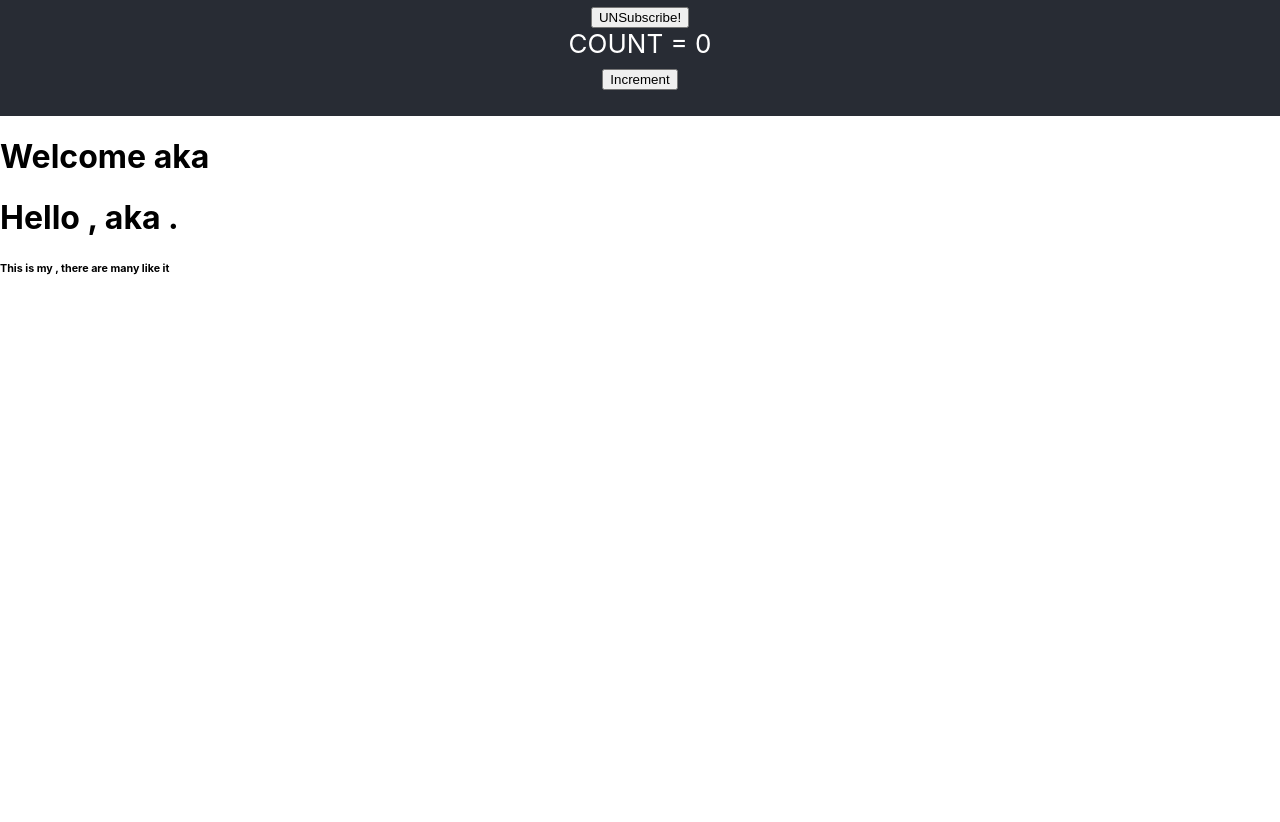
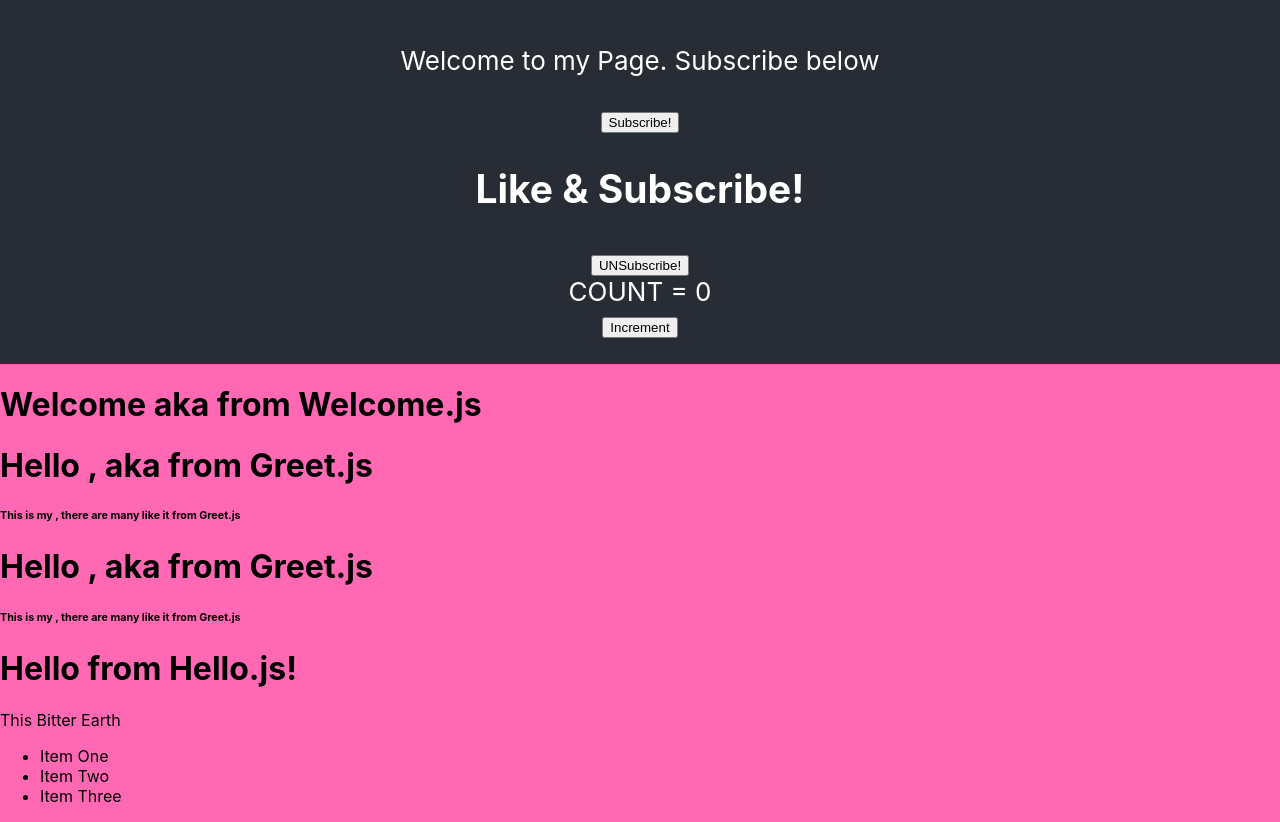
Before and after one commit to Dec24th/my-react-app-sandbox, a React (Create React App) app: page / in a window 1280 px wide. Shown: the part 1380-2202 px from the top of the page. Before the commit the page ends 1680 px from the top, so only its background shows below. Built offline with nearby package versions, Linux system fonts and the light colour scheme.

Commit message:
Destructoring Props/State

```diff
--- a/src/components/Greet.js
+++ b/src/components/Greet.js
@@ -1,14 +1,14 @@
 import React from 'react';
 
 const Greet = (props) => {
-    console.log(props)
+      const {name, heroName, equipment, children} = props;
     return (
         <div>
         <h1>
-            Hello {props.name}, aka {props.heroName}.
+            Hello {name}, aka {heroName} from Greet.js
         </h1>
-        <h6>This is my {props.equipment}, there are many like it</h6>
-        {props.children}
+        <h6>This is my {equipment}, there are many like it from Greet.js</h6>
+        {children}
     </div>
     )
 }
--- a/src/components/Hello.js
+++ b/src/components/Hello.js
@@ -4,6 +4,12 @@ const Hello = () => {
     return (
         <div>
             <h1>Hello from Hello.js!</h1>
+            <p>This Bitter Earth</p>
+            <ul>
+                <li>Item One</li>
+                <li>Item Two</li>
+                <li>Item Three</li>
+            </ul>
         </div>
     )
 }
--- a/src/components/Welcome.js
+++ b/src/components/Welcome.js
@@ -2,7 +2,9 @@ import React, { Component } from 'react';
 
 class Welcome extends Component {
     render(){
-        return <h1>Welcome {this.props.name} aka {this.props.heroName}</h1>
+        const {name, heroName, equipment, children} = this.props;
+        //const {state1, state2} = this.state
+        return <h1>Welcome {name} aka {heroName} from Welcome.js</h1>
     }
 }
 
--- a/src/index.css
+++ b/src/index.css
@@ -5,6 +5,7 @@ body {
     sans-serif;
   -webkit-font-smoothing: antialiased;
   -moz-osx-font-smoothing: grayscale;
+  background-color: hotpink;
 }
 
 code {
--- a/src/index.js
+++ b/src/index.js
@@ -4,6 +4,7 @@ import './index.css';
 import App from './App';
 import Welcome from './components/Welcome';
 import Greet from './components/Greet';
+import Hello from './components/Hello';
 import reportWebVitals from './reportWebVitals';
 
 ReactDOM.render(
@@ -11,6 +12,8 @@ ReactDOM.render(
     <App />
     <Welcome />
     <Greet />
+    <Greet />
+    <Hello />
   </React.StrictMode>,
   document.getElementById('root')
 );
```
